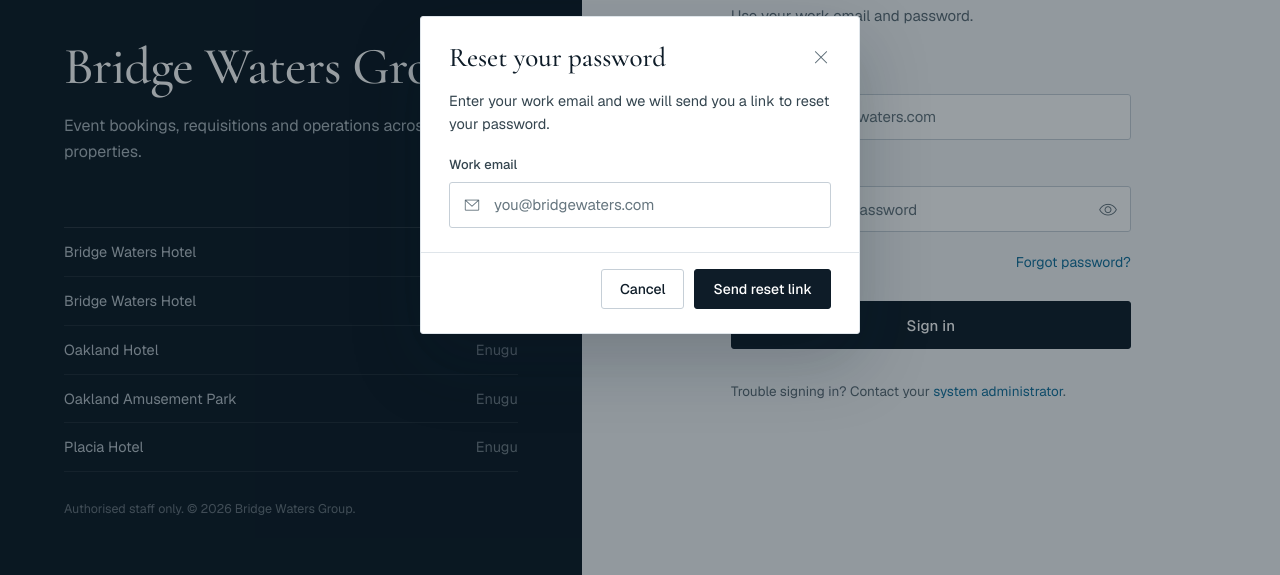
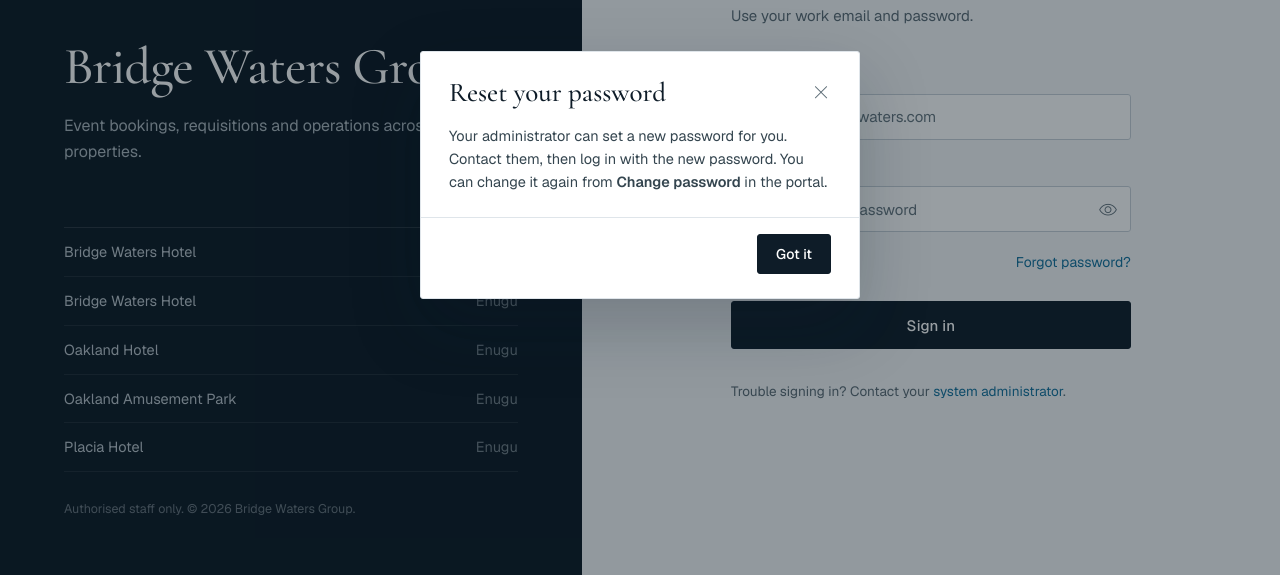
Before and after one commit to Kamsi-J/BRIDGEWATERS-GROUPS, a plain HTML site: page index.html in a window 1280 px wide. Both pictures are taken after a click on the link "Forgot password?". Shown: the part 225-800 px from the top of the page. Drawn offline with nearby package versions, Linux system fonts and the light colour scheme.

Commit message:
Replace email reset link on login page with "ask your administrator"
The Forgot password box sent an email link, which hits Supabase's email
rate limit and had no screen to set a new password. Staff are now told to
ask their administrator, who can reset passwords from HR and staff.

Co-Authored-By: Claude Sonnet 5.5 <noreply@anthropic.com>

```diff
--- a/index.html
+++ b/index.html
@@ -205,20 +205,10 @@ i[class*="ph-"]{display:inline-block;line-height:1;vertical-align:-.14em}
       <button class="modal-close" onclick="closeForgot()" aria-label="Close"><i class="ph-light ph-x"></i></button>
     </div>
     <div class="modal-body">
-      <div class="modal-desc">Enter your work email and we will send you a link to reset your password.</div>
-      <div class="err-box" id="forgotErr" style="margin-bottom:14px"><i class="ph-light ph-warning-circle"></i><span id="forgotErrMsg"></span></div>
-      <div class="success-box" id="forgotSuccess" style="margin-bottom:14px"><i class="ph-light ph-check-circle"></i><span id="forgotSuccessMsg">Reset link sent. Check your email.</span></div>
-      <div class="form-grp" style="margin-bottom:0">
-        <label class="form-lbl" for="forgotEmail">Work email</label>
-        <div class="input-wrap">
-          <i class="input-icon ph-light ph-envelope-simple"></i>
-          <input class="form-input" type="email" id="forgotEmail" placeholder="you@bridgewaters.com">
-        </div>
-      </div>
+      <div class="modal-desc" style="margin-bottom:0">Your administrator can set a new password for you. Contact them, then log in with the new password. You can change it again from <b>Change password</b> in the portal.</div>
     </div>
     <div class="modal-footer">
-      <button class="btn-ghost" onclick="closeForgot()">Cancel</button>
-      <button class="btn-sm-primary" id="resetBtn" onclick="sendReset()">Send reset link</button>
+      <button class="btn-sm-primary" onclick="closeForgot()">Got it</button>
     </div>
   </div>
 </div>
@@ -303,32 +293,11 @@ function togglePassword(){
 
 function openForgot(){
   document.getElementById('forgotModal').classList.add('open');
-  document.getElementById('forgotEmail').value=document.getElementById('email').value;
-  document.getElementById('forgotErr').classList.remove('show');
-  document.getElementById('forgotSuccess').classList.remove('show');
-  document.getElementById('resetBtn').disabled=false;
-  document.getElementById('resetBtn').textContent='Send reset link';
 }
 function closeForgot(){document.getElementById('forgotModal').classList.remove('open')}
 document.getElementById('forgotModal').addEventListener('click',e=>{if(e.target===document.getElementById('forgotModal'))closeForgot()});
 document.addEventListener('keydown',e=>{if(e.key==='Escape')closeForgot()});
 
-async function sendReset(){
-  const btn=document.getElementById('resetBtn');
-  const fail=m=>{document.getElementById('forgotErrMsg').textContent=m;document.getElementById('forgotErr').classList.add('show');btn.disabled=false;btn.textContent='Send reset link'};
-  const email=document.getElementById('forgotEmail').value.trim();
-  if(!email){fail('Please enter your email address.');return}
-  btn.disabled=true;btn.textContent='Sending';
-  document.getElementById('forgotErr').classList.remove('show');
-  if(!sb){fail('Cannot connect to authentication service.');return}
-  try{
-    const{error}=await sb.auth.resetPasswordForEmail(email,{redirectTo:window.location.href});
-    if(error){fail(error.message||'Failed to send reset email.');return}
-    document.getElementById('forgotSuccess').classList.add('show');
-    btn.textContent='Sent';
-    setTimeout(closeForgot,2500);
-  }catch(e){fail('An unexpected error occurred.')}
-}
 </script>
 </body>
 </html>
```
